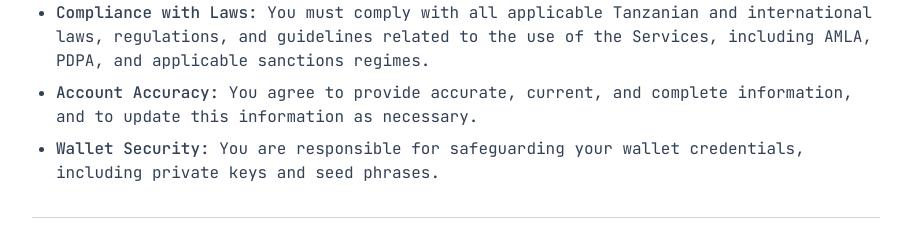
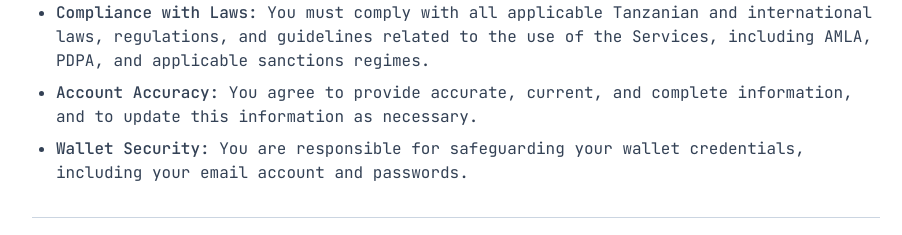
Before and after one commit to NEDA-LABS/master-landing-page-nedapay, a Next.js app: page /terms-of-service in a window 1280 px wide. Shown: the part 2320-2555 px from the top of the page, without its empty margins (184-1086 px from the left). Built offline with nearby package versions, Linux system fonts and the light colour scheme.

Commit message:
docs(legal): correct Wallet Security wording (email/password, not private keys)

```diff
--- a/app/(legal)/terms-of-service/page.tsx
+++ b/app/(legal)/terms-of-service/page.tsx
@@ -206,8 +206,8 @@ export default function TermsOfServicePage() {
           </li>
           <li>
             <span className="font-medium">Wallet Security:</span> You are responsible
-            for safeguarding your wallet credentials, including private keys and
-            seed phrases.
+            for safeguarding your wallet credentials, including your email
+            account and passwords.
           </li>
         </ul>
       </section>
@@ -487,8 +487,8 @@ export default function TermsOfServicePage() {
         <ul className="ml-6 list-disc space-y-2 text-slate-700 dark:text-slate-300">
           <li>
             <span className="font-medium">Wallet Security:</span> Keep your
-            cryptocurrency wallet private keys and recovery phrases confidential.
-            Never share this information with anyone.
+            NEDApay account email and password confidential. Never share
+            this information with anyone.
           </li>
           <li>
             <span className="font-medium">Strong Security Practices:</span> Use
```
